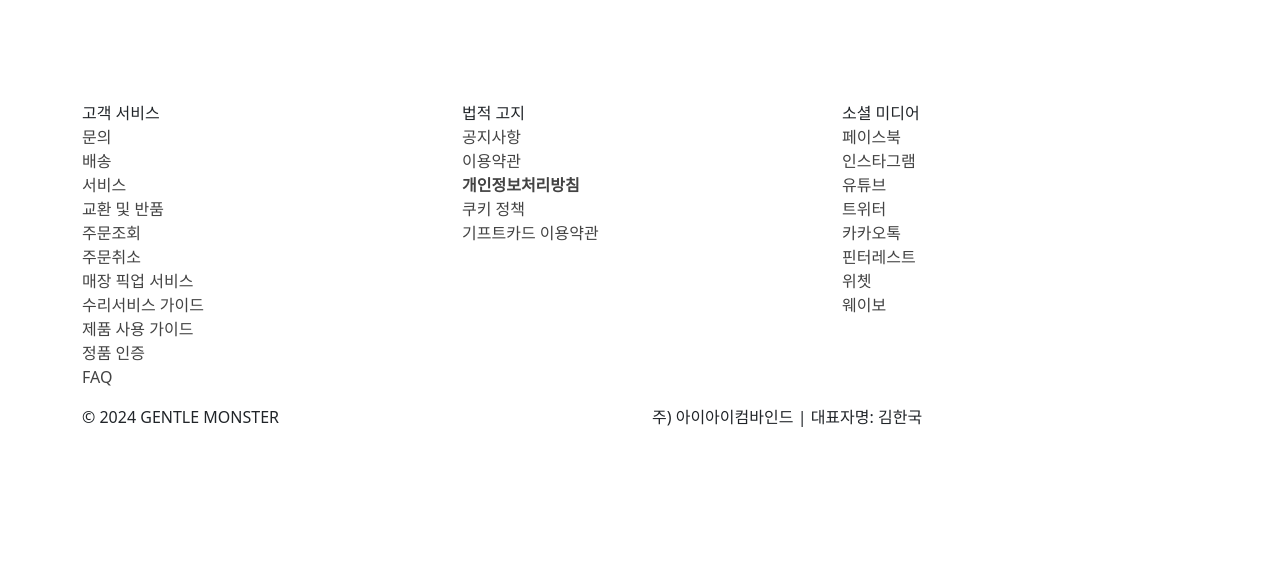
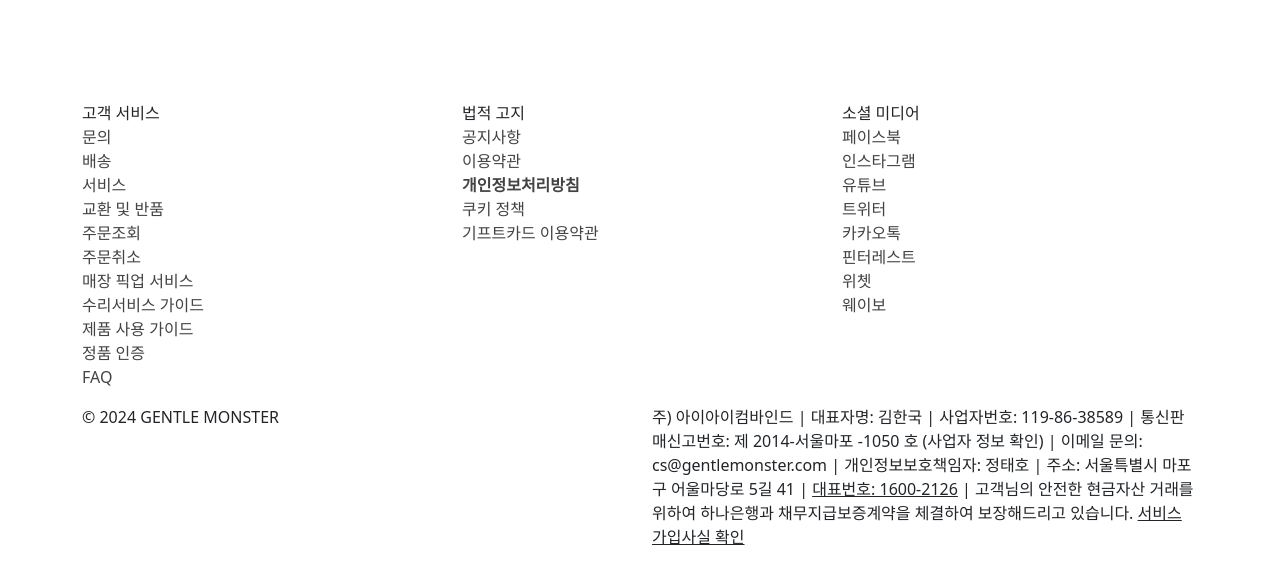
Before and after one commit to jebi2420/practice-bootstrap, a plain HTML site: page index.html in a window 1280 px wide. Shown: the part 1542-2123 px from the top of the page. Before the commit the page ends 2003 px from the top, so only its background shows below. Drawn offline with nearby package versions, Linux system fonts and the light colour scheme.

Commit message:
[add] footer 만드는 중

```diff
--- a/index.css
+++ b/index.css
@@ -50,7 +50,6 @@ h1{
     justify-content: center;
     align-items: center;
     color: white;
-    white-space: nowrap;
 }
 
 
@@ -125,11 +124,6 @@ h1{
     text-align: center;
 }
 
-.card-item{
-    white-space: nowrap;
-
-}
-
 .card-item:hover{
     box-shadow:  0 10px 20px rgba(0,0,0,0.19), 0 6px 6px rgba(0,0,0,0.23);
     transform: scale(1.02);
--- a/index.html
+++ b/index.html
@@ -422,6 +422,21 @@
             <span>주) 아이아이컴바인드</span>
             <span>|</span>
             <span>대표자명: 김한국</span>
+            <span>|</span>
+            <span>사업자번호: 119-86-38589</span>
+            <span>|</span>
+            <span>통신판매신고번호: 제 2014-서울마포 -1050 호 (사업자 정보 확인)</span>
+            <span>|</span>
+            <span> 이메일 문의: cs@gentlemonster.com</span>
+            <span>|</span>
+            <span>개인정보보호책임자: 정태호</span>
+            <span>|</span>
+            <span>주소: 서울특별시 마포구 어울마당로 5길 41</span>
+            <span>|</span>
+            <span style="text-decoration: underline;">대표번호: 1600-2126</span>
+            <span>|</span>
+            <span>고객님의 안전한 현금자산 거래를 위하여 하나은행과 채무지급보증계약을 체결하여 보장해드리고 있습니다. </span>
+            <span style="text-decoration: underline;">서비스 가입사실 확인</span>
           </div>
       </div>
     </footer>
```
